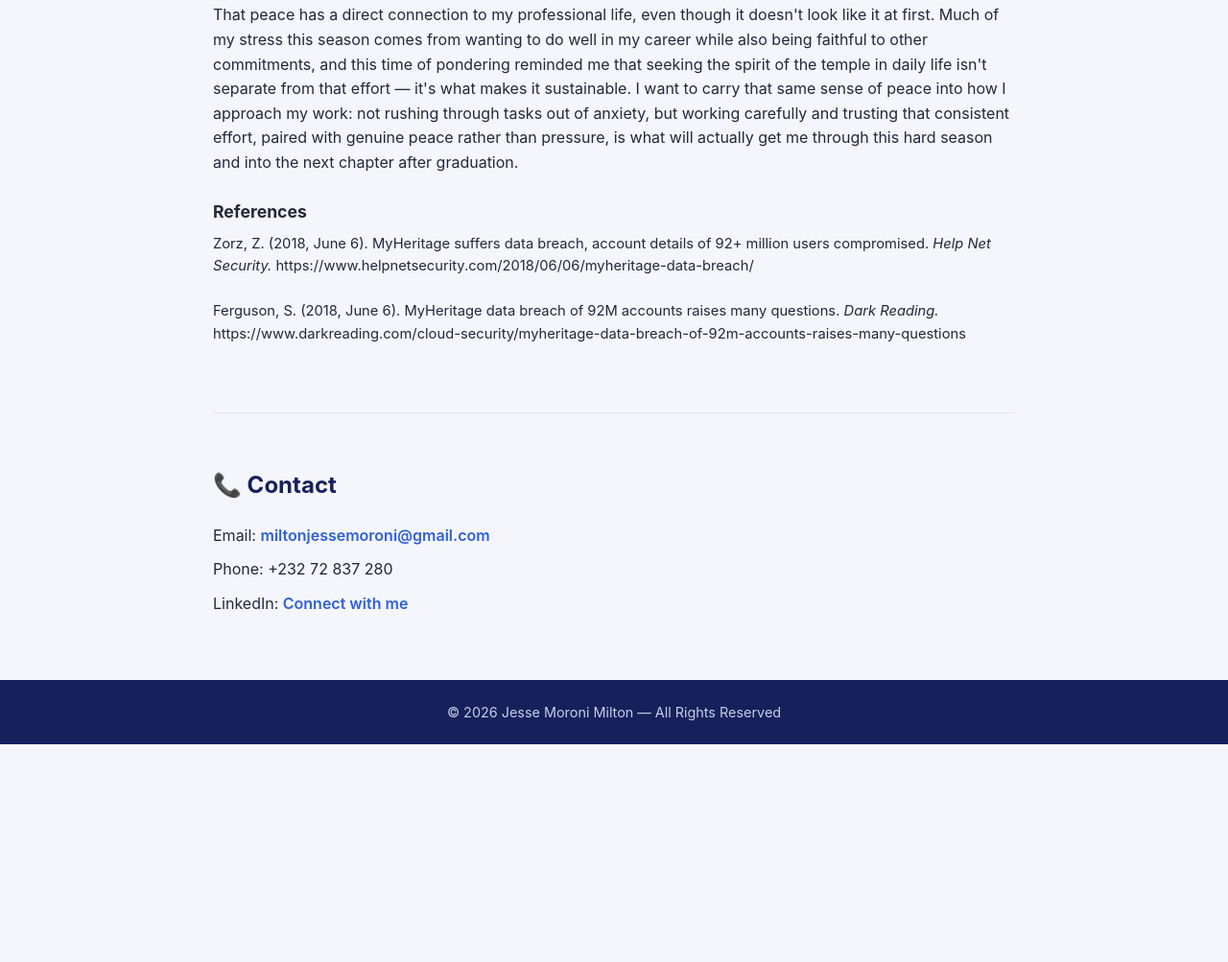
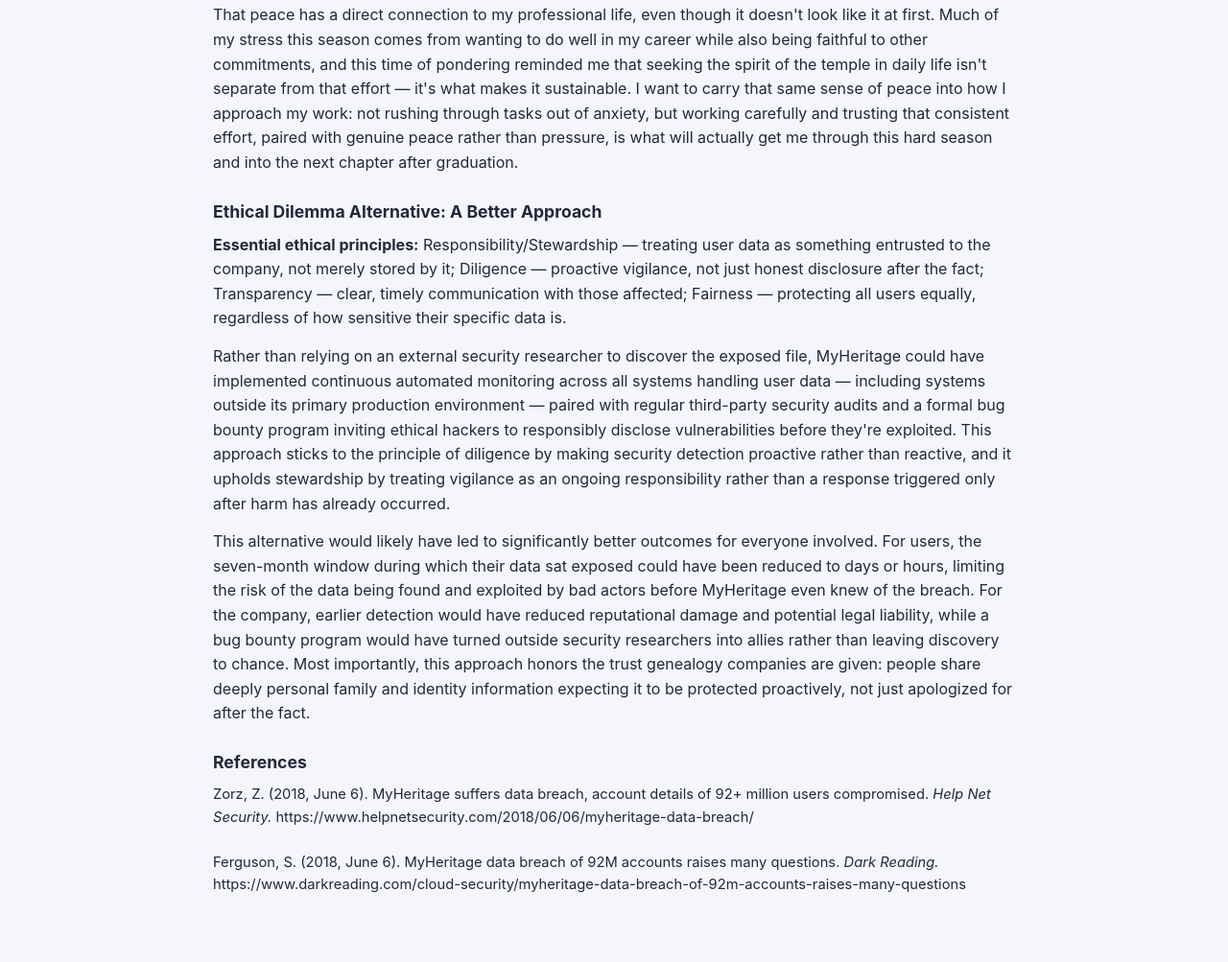
Before and after one commit to Jessemilton28/Jessemilton28.github.io, a plain HTML site: page index.html in a window 1280 px wide. Shown: the part 4468-5471 px from the top of the page at 96% size. Before the commit the page ends 5244 px from the top, so only its background shows below. Drawn offline with Linux system fonts and the light colour scheme.

Commit message:
Update index.html

```diff
--- a/index.html
+++ b/index.html
@@ -361,6 +361,11 @@
     <p>Rather than visiting the temple this week, I found a quiet space to sit and ponder, which felt necessary given how demanding this season has been — balancing full-time work, finishing my degree, and now this portfolio project on top of it. In that quiet, I considered the covenants I have made and the experiences that have shaped my journey, asking how they guide my daily choices, deepen my love for family, and help me grow in Christlike attributes. What surfaced most wasn't a specific answer to a specific problem, but a settling sense of peace — a reminder that the uncertainty I've been feeling about balancing so much at once doesn't have to be carried alone or resolved all at once.</p>
     <p>That peace has a direct connection to my professional life, even though it doesn't look like it at first. Much of my stress this season comes from wanting to do well in my career while also being faithful to other commitments, and this time of pondering reminded me that seeking the spirit of the temple in daily life isn't separate from that effort — it's what makes it sustainable. I want to carry that same sense of peace into how I approach my work: not rushing through tasks out of anxiety, but working carefully and trusting that consistent effort, paired with genuine peace rather than pressure, is what will actually get me through this hard season and into the next chapter after graduation.</p>
 
+    <h3>Ethical Dilemma Alternative: A Better Approach</h3>
+    <p><strong>Essential ethical principles:</strong> Responsibility/Stewardship — treating user data as something entrusted to the company, not merely stored by it; Diligence — proactive vigilance, not just honest disclosure after the fact; Transparency — clear, timely communication with those affected; Fairness — protecting all users equally, regardless of how sensitive their specific data is.</p>
+    <p>Rather than relying on an external security researcher to discover the exposed file, MyHeritage could have implemented continuous automated monitoring across all systems handling user data — including systems outside its primary production environment — paired with regular third-party security audits and a formal bug bounty program inviting ethical hackers to responsibly disclose vulnerabilities before they're exploited. This approach sticks to the principle of diligence by making security detection proactive rather than reactive, and it upholds stewardship by treating vigilance as an ongoing responsibility rather than a response triggered only after harm has already occurred.</p>
+    <p>This alternative would likely have led to significantly better outcomes for everyone involved. For users, the seven-month window during which their data sat exposed could have been reduced to days or hours, limiting the risk of the data being found and exploited by bad actors before MyHeritage even knew of the breach. For the company, earlier detection would have reduced reputational damage and potential legal liability, while a bug bounty program would have turned outside security researchers into allies rather than leaving discovery to chance. Most importantly, this approach honors the trust genealogy companies are given: people share deeply personal family and identity information expecting it to be protected proactively, not just apologized for after the fact.</p>
+
     <h3>References</h3>
     <p style="font-size: 0.92rem;">
       Zorz, Z. (2018, June 6). MyHeritage suffers data breach, account details of 92+ million users compromised. <em>Help Net Security.</em> https://www.helpnetsecurity.com/2018/06/06/myheritage-data-breach/<br><br>
```
